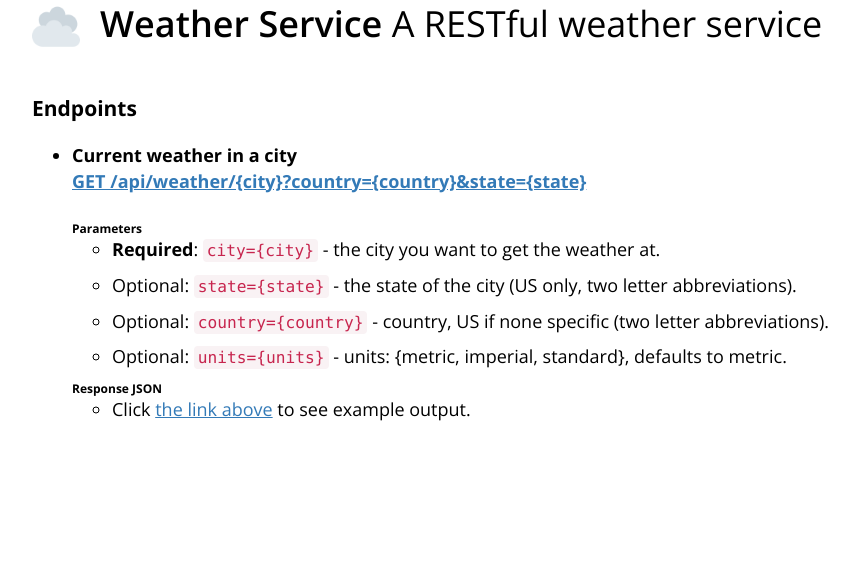
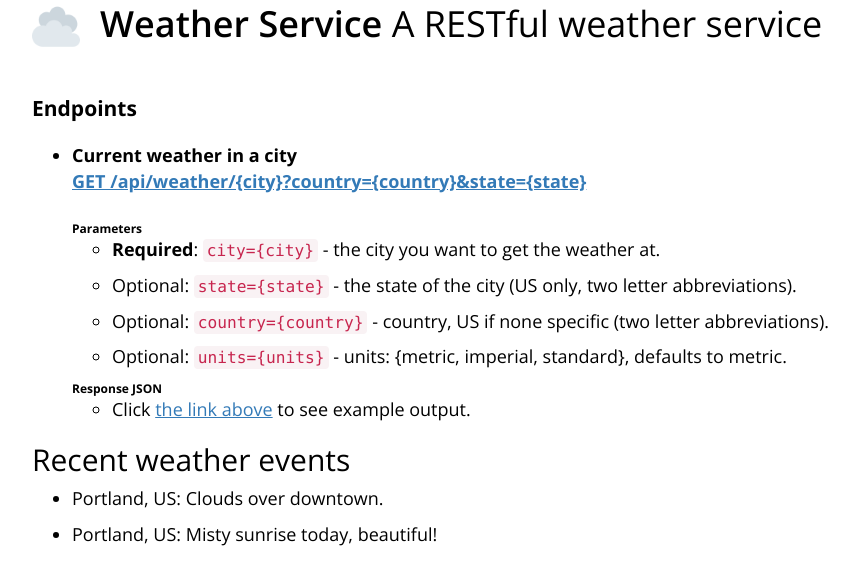
Before and after one commit to AtaMeydani/modern-apis-with-fastapi, a FastAPI app: page / in a window 1280 px wide. Shown: the part 41-626 px from the top of the page, without its empty margins (243-1102 px from the left). Run offline with FastAPI, Linux system fonts and the light colour scheme; some libraries are stand-ins or nearby versions.

Commit message:
Display recent weather events on the home page

```diff
--- a/03_weather_api_project/main.py
+++ b/03_weather_api_project/main.py
@@ -3,9 +3,11 @@ import uvicorn
 from starlette.staticfiles import StaticFiles
 from api import weather_api
 from views import home
-from services import openweather_service
+from services import openweather_service, report_service
+from models.location import Location
 import json
 from pathlib import Path
+import asyncio
 
 
 api = fastapi.FastAPI()
@@ -20,6 +22,7 @@ def configure_routing():
 def configure():
     configure_routing()
     configure_api_keys()
+    configure_fake_data()
 
 
 def configure_api_keys():
@@ -36,6 +39,13 @@ def configure_api_keys():
         openweather_service.api_key = settings.get("api_key")
 
 
+def configure_fake_data():
+    # This was added to make it easier to test the weather event reporting
+    loc = Location(city="Portland", state="OR", country="US")
+    asyncio.run(report_service.add_report("Misty sunrise today, beautiful!", loc))
+    asyncio.run(report_service.add_report("Clouds over downtown.", loc))
+
+
 if __name__ == "__main__":
     configure()
     uvicorn.run(api, port=8000, host="127.0.0.1")
--- a/03_weather_api_project/templates/home/index.html
+++ b/03_weather_api_project/templates/home/index.html
@@ -46,6 +46,17 @@
     </ul>
     </p>
 
+    {% if events %}
+    <div>
+        <h2>Recent weather events</h2>
+        <ul>
+            {% for e in events %}
+            <li> {{ e.location.city }}, {{ e.location.country }}: {{ e.description }}</li>
+            {% endfor %}
+        </ul>
+    </div>
+    {% endif %}
+
     </div>
 
 {% endblock %}
--- a/03_weather_api_project/views/home.py
+++ b/03_weather_api_project/views/home.py
@@ -1,14 +1,18 @@
 import fastapi
 from starlette.requests import Request
 from starlette.templating import Jinja2Templates
+from services import report_service
 
 templates = Jinja2Templates("templates")
 router = fastapi.APIRouter()
 
 
 @router.get("/")
-def index(request: Request):
-    return templates.TemplateResponse("home/index.html", {"request": request})
+async def index(request: Request):
+    events = await report_service.get_reports()
+    data = {"request": request, "events": events}
+
+    return templates.TemplateResponse("home/index.html", data)
 
 
 @router.get("/favicon.ico")
```
